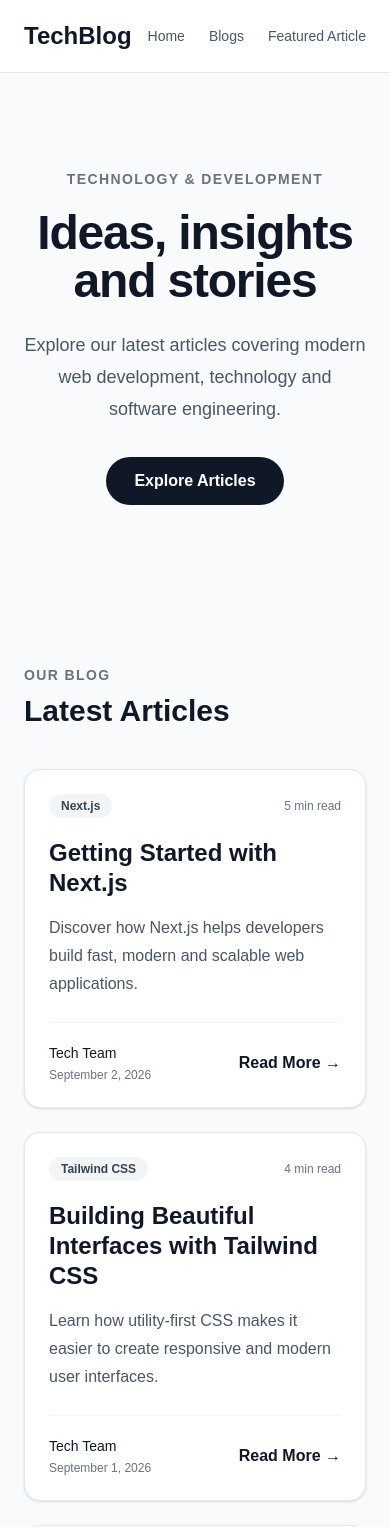
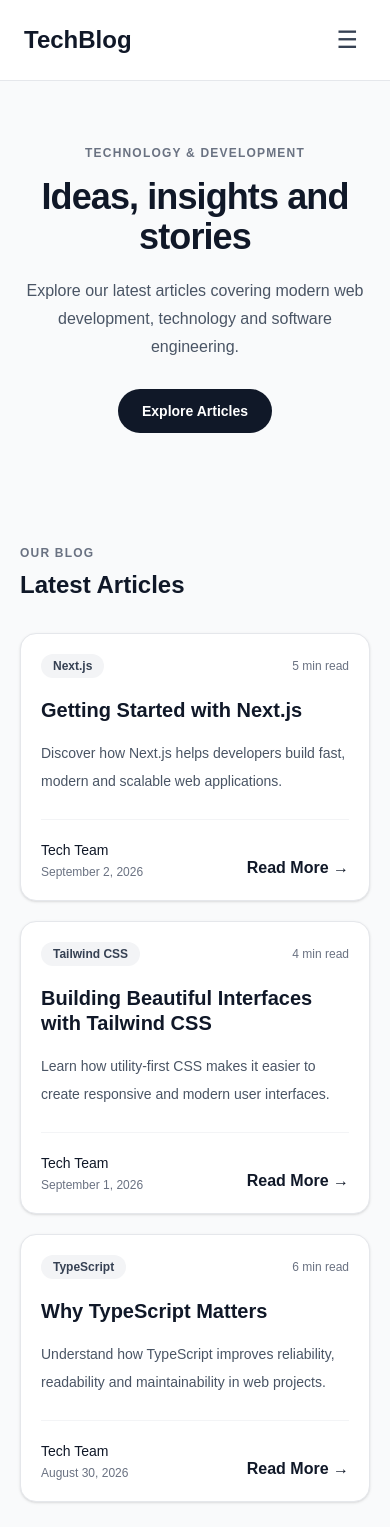
Before and after one commit to Sweatha-Ravikumar/Blog-Page, a Next.js app: page / in a window 390 px wide. Shown: the top 1527 px of the page. Built offline with nearby package versions, Linux system fonts and the light colour scheme.

Commit message:
Add blog routes and responsive design

```diff
--- /dev/null
+++ b/app/about/page.tsx
@@ -0,0 +1,45 @@
+import Link from "next/link"
+
+export default function AboutPage() {
+  return (
+    <main className="min-h-screen bg-gray-50">
+      <section className="mx-auto max-w-4xl px-6 py-16 sm:py-24">
+        <Link
+          href="/"
+          className="text-sm font-semibold text-gray-600 hover:text-gray-900"
+        >
+          ← Home
+        </Link>
+
+        <div className="mt-10 rounded-3xl bg-white p-6 shadow-sm sm:p-10 md:p-14">
+          <p className="text-sm font-semibold uppercase tracking-widest text-gray-500">
+            About Us
+          </p>
+
+          <h1 className="mt-4 text-4xl font-bold tracking-tight text-gray-900 sm:text-5xl">
+            We write about technology.
+          </h1>
+
+          <div className="mt-8 space-y-6 text-base leading-8 text-gray-600 sm:text-lg">
+            <p>
+              TechBlog is a simple technology blog focused on
+              modern web development and software engineering.
+            </p>
+
+            <p>
+              Our goal is to share useful ideas and practical
+              knowledge about technologies such as Next.js,
+              TypeScript and Tailwind CSS.
+            </p>
+
+            <p>
+              This project demonstrates how a modern landing page
+              can be structured using reusable React components
+              and responsive design.
+            </p>
+          </div>
+        </div>
+      </section>
+    </main>
+  )
+}
--- /dev/null
+++ b/app/blog/[id]/page.tsx
@@ -0,0 +1,71 @@
+import Link from "next/link"
+import { notFound } from "next/navigation"
+import { blogs } from "@/data/blogs"
+
+type BlogPageProps = {
+  params: Promise<{
+    id: string
+  }>
+}
+
+export default async function BlogPage({
+  params,
+}: BlogPageProps) {
+  const { id } = await params
+
+  const blog = blogs.find(
+    (item) => item.id === Number(id)
+  )
+
+  if (!blog) {
+    notFound()
+  }
+
+  return (
+    <main className="min-h-screen bg-gray-50">
+      <div className="mx-auto max-w-4xl px-5 py-12 sm:px-6 sm:py-16">
+        <Link
+          href="/"
+          className="text-sm font-semibold text-gray-600 transition hover:text-gray-900"
+        >
+          ← Back to Blogs
+        </Link>
+
+        <article className="mt-8 rounded-2xl bg-white p-6 shadow-sm sm:rounded-3xl sm:p-10 md:p-14">
+          <div>
+            <span className="rounded-full bg-gray-100 px-3 py-1 text-xs font-semibold text-gray-700">
+              {blog.category}
+            </span>
+
+            <h1 className="mt-5 text-3xl font-bold tracking-tight text-gray-900 sm:text-4xl md:text-5xl">
+              {blog.title}
+            </h1>
+
+            <div className="mt-5 flex flex-wrap gap-x-3 gap-y-1 text-sm text-gray-500">
+              <span>{blog.author}</span>
+              <span>·</span>
+              <span>{blog.date}</span>
+              <span>·</span>
+              <span>{blog.readTime}</span>
+            </div>
+          </div>
+
+          <div className="mt-10 space-y-7 text-base leading-8 text-gray-700 sm:text-lg">
+            {blog.content.map((paragraph, index) => (
+              <p key={index}>{paragraph}</p>
+            ))}
+          </div>
+
+          <div className="mt-12 border-t border-gray-100 pt-8">
+            <Link
+              href="/"
+              className="inline-block rounded-full bg-gray-900 px-6 py-3 text-sm font-semibold text-white transition hover:bg-gray-700"
+            >
+              ← Back to all articles
+            </Link>
+          </div>
+        </article>
+      </div>
+    </main>
+  )
+}
--- a/app/page.tsx
+++ b/app/page.tsx
@@ -6,28 +6,28 @@ import { blogs } from "@/data/blogs"
 
 export default function Home() {
   return (
-    <main className="min-h-screen bg-gray-50">
+    <main className="min-h-screen overflow-x-hidden bg-gray-50">
       <Navbar />
 
       {/* Hero */}
-      <section className="px-6 py-24 text-center">
+      <section className="px-5 py-16 text-center sm:px-6 sm:py-20 md:py-24">
         <div className="mx-auto max-w-3xl">
-          <p className="text-sm font-semibold uppercase tracking-widest text-gray-500">
+          <p className="text-xs font-semibold uppercase tracking-widest text-gray-500 sm:text-sm">
             Technology & Development
           </p>
 
-          <h1 className="mt-5 text-5xl font-bold tracking-tight text-gray-900 md:text-6xl">
+          <h1 className="mt-4 text-4xl font-bold tracking-tight text-gray-900 sm:text-5xl md:text-6xl">
             Ideas, insights and stories
           </h1>
 
-          <p className="mx-auto mt-6 max-w-2xl text-lg leading-8 text-gray-600">
+          <p className="mx-auto mt-5 max-w-2xl text-base leading-7 text-gray-600 sm:text-lg sm:leading-8">
             Explore our latest articles covering modern web
             development, technology and software engineering.
           </p>
 
           <a
             href="#blogs"
-            className="mt-8 inline-block rounded-full bg-gray-900 px-7 py-3 font-semibold text-white transition hover:bg-gray-700"
+            className="mt-7 inline-block rounded-full bg-gray-900 px-6 py-3 text-sm font-semibold text-white transition hover:bg-gray-700 sm:px-7 sm:text-base"
           >
             Explore Articles
           </a>
@@ -37,29 +37,25 @@ export default function Home() {
       {/* Blog Section */}
       <section
         id="blogs"
-        className="mx-auto max-w-6xl px-6 py-16"
+        className="mx-auto max-w-6xl px-5 py-12 sm:px-6 sm:py-16"
       >
-        <div className="mb-10">
-          <p className="text-sm font-semibold uppercase tracking-widest text-gray-500">
+        <div className="mb-8 sm:mb-10">
+          <p className="text-xs font-semibold uppercase tracking-widest text-gray-500 sm:text-sm">
             Our Blog
           </p>
 
-          <h2 className="mt-2 text-3xl font-bold text-gray-900">
+          <h2 className="mt-2 text-2xl font-bold text-gray-900 sm:text-3xl">
             Latest Articles
           </h2>
         </div>
 
-        <div className="grid gap-6 md:grid-cols-2 lg:grid-cols-3">
+        <div className="grid grid-cols-1 gap-5 sm:gap-6 md:grid-cols-2 lg:grid-cols-3">
           {blogs.map((blog) => (
-            <BlogCard
-              key={blog.id}
-              blog={blog}
-            />
+            <BlogCard key={blog.id} blog={blog} />
           ))}
         </div>
       </section>
 
-      {/* Article */}
       <Article />
 
       <Footer />
--- a/components/BlogCard.tsx
+++ b/components/BlogCard.tsx
@@ -1,3 +1,4 @@
+import Link from "next/link"
 import type { Blog } from "@/data/blogs"
 
 type BlogCardProps = {
@@ -6,8 +7,8 @@ type BlogCardProps = {
 
 export default function BlogCard({ blog }: BlogCardProps) {
   return (
-    <article className="group rounded-2xl border border-gray-200 bg-white p-6 shadow-sm transition duration-300 hover:-translate-y-1 hover:shadow-xl">
-      <div className="mb-5 flex items-center justify-between">
+    <article className="group flex h-full flex-col rounded-2xl border border-gray-200 bg-white p-5 shadow-sm transition duration-300 hover:-translate-y-1 hover:shadow-xl sm:p-6">
+      <div className="mb-5 flex items-center justify-between gap-3">
         <span className="rounded-full bg-gray-100 px-3 py-1 text-xs font-semibold text-gray-700">
           {blog.category}
         </span>
@@ -17,15 +18,15 @@ export default function BlogCard({ blog }: BlogCardProps) {
         </span>
       </div>
 
-      <h2 className="text-2xl font-bold leading-tight text-gray-900">
+      <h2 className="text-xl font-bold leading-tight text-gray-900 sm:text-2xl">
         {blog.title}
       </h2>
 
-      <p className="mt-4 leading-7 text-gray-600">
+      <p className="mt-4 flex-1 text-sm leading-7 text-gray-600 sm:text-base">
         {blog.excerpt}
       </p>
 
-      <div className="mt-6 flex items-center justify-between border-t border-gray-100 pt-5">
+      <div className="mt-6 flex items-end justify-between gap-4 border-t border-gray-100 pt-5">
         <div>
           <p className="text-sm font-medium text-gray-900">
             {blog.author}
@@ -36,12 +37,12 @@ export default function BlogCard({ blog }: BlogCardProps) {
           </p>
         </div>
 
-        <a
-          href="#article"
-          className="font-semibold text-gray-900 transition group-hover:translate-x-1"
+        <Link
+          href={`/blog/${blog.id}`}
+          className="whitespace-nowrap font-semibold text-gray-900 transition group-hover:translate-x-1"
         >
           Read More →
-        </a>
+        </Link>
       </div>
     </article>
   )
--- a/components/Navbar.tsx
+++ b/components/Navbar.tsx
@@ -1,32 +1,106 @@
+"use client"
+
 import Link from "next/link"
+import { useState } from "react"
 
 export default function Navbar() {
+  const [isOpen, setIsOpen] = useState(false)
+
   return (
     <header className="border-b border-gray-200 bg-white">
-      <nav className="mx-auto flex max-w-6xl items-center justify-between px-6 py-5">
-        <Link href="/" className="text-2xl font-bold text-gray-900">
+      <nav className="mx-auto max-w-6xl px-6 py-4">
+        <div className="flex items-center justify-between">
+          <Link
+            href="/"
+            className="text-2xl font-bold text-gray-900"
+            onClick={() => setIsOpen(false)}
+          >
             TechBlog
           </Link>
 
-        <div className="flex gap-6 text-sm font-medium text-gray-600">
-          <Link href="/" className="transition hover:text-gray-900">
+          {/* Desktop Navigation */}
+          <div className="hidden items-center gap-6 text-sm font-medium text-gray-600 md:flex">
+            <Link
+              href="/"
+              className="transition hover:text-gray-900"
+            >
               Home
             </Link>
 
-          <a
-            href="#blogs"
+            <Link
+              href="/#blogs"
               className="transition hover:text-gray-900"
             >
               Blogs
-          </a>
+            </Link>
 
-          <a
-            href="#article"
+            <Link
+              href="/about"
               className="transition hover:text-gray-900"
             >
-            Featured Article
-          </a>
+              About
+            </Link>
+
+            <Link
+              href="/contact"
+              className="transition hover:text-gray-900"
+            >
+              Contact
+            </Link>
           </div>
+
+          {/* Mobile Menu Button */}
+          <button
+            type="button"
+            onClick={() => setIsOpen(!isOpen)}
+            className="rounded-lg p-2 text-gray-700 hover:bg-gray-100 md:hidden"
+            aria-label="Toggle navigation menu"
+            aria-expanded={isOpen}
+          >
+            {isOpen ? (
+              <span className="text-2xl">×</span>
+            ) : (
+              <span className="text-2xl">☰</span>
+            )}
+          </button>
+        </div>
+
+        {/* Mobile Navigation */}
+        {isOpen && (
+          <div className="mt-4 flex flex-col gap-2 border-t border-gray-100 pt-4 md:hidden">
+            <Link
+              href="/"
+              onClick={() => setIsOpen(false)}
+              className="rounded-lg px-4 py-3 font-medium text-gray-700 hover:bg-gray-50"
+            >
+              Home
+            </Link>
+
+            <Link
+              href="/#blogs"
+              onClick={() => setIsOpen(false)}
+              className="rounded-lg px-4 py-3 font-medium text-gray-700 hover:bg-gray-50"
+            >
+              Blogs
+            </Link>
+
+            <Link
+              href="/about"
+              onClick={() => setIsOpen(false)}
+              className="rounded-lg px-4 py-3 font-medium text-gray-700 hover:bg-gray-50"
+            >
+              About
+            </Link>
+
+            <Link
+              href="/contact"
+              onClick={() => setIsOpen(false)}
+              className="rounded-lg px-4 py-3 font-medium text-gray-700 hover:bg-gray-50"
+            >
+              Contact
+            </Link>
+          </div>
+        )}
       </nav>
     </header>
   )
```
Also changed, not shown: app/contact/page.tsx (added, +88 -0 lines), components/Article.tsx (+12 -17 lines), data/blogs.ts (+16 -0 lines). Lines whose indentation alone changed are shown as unchanged.
